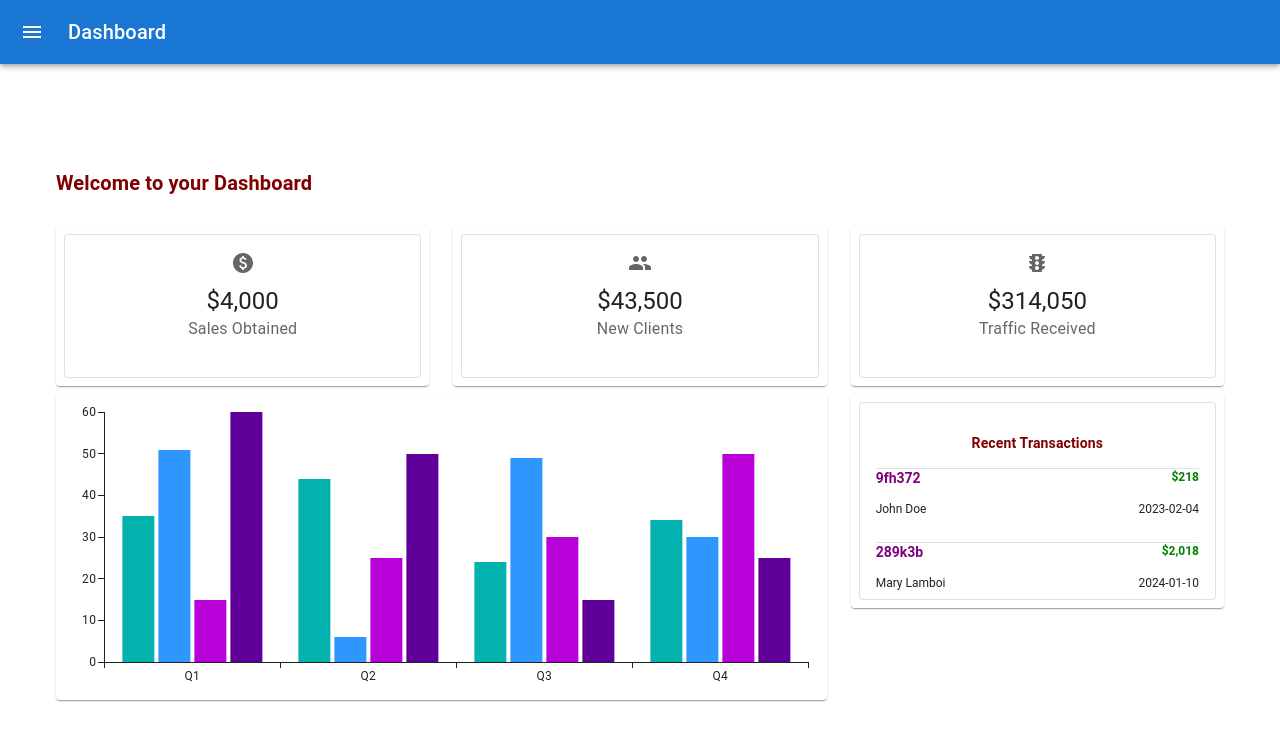
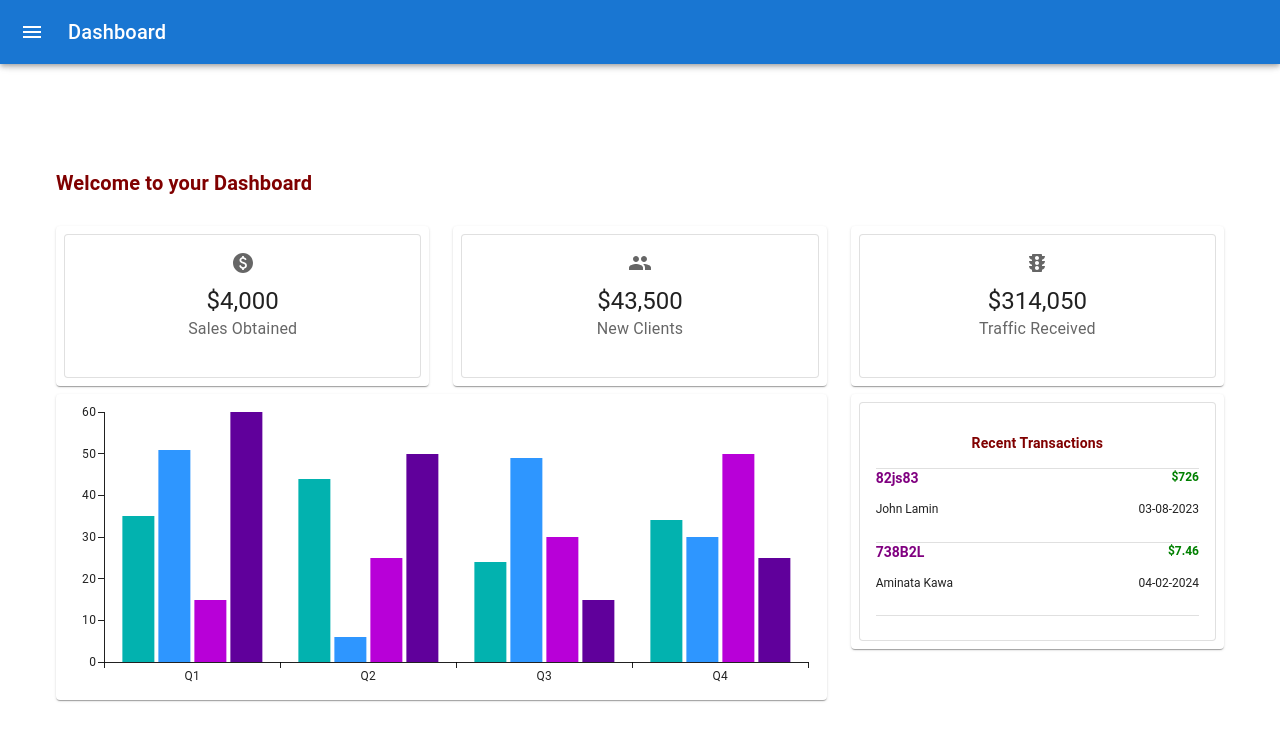
Before and after one commit to Latispq/My-Dashboard, a React (Vite) app: page / in a window 1280 px wide. Shown: the top 740 px of the page. Built offline with nearby package versions, Linux system fonts and the light colour scheme.

Commit message:
added transactions

```diff
--- a/src/components/RecentTransactionsCard.jsx
+++ b/src/components/RecentTransactionsCard.jsx
@@ -3,11 +3,9 @@ import Box from '@mui/material/Box';
 import Card from '@mui/material/Card';
 import CardContent from '@mui/material/CardContent';
 import Typography from '@mui/material/Typography';
-import GroupIcon from '@mui/icons-material/Group';
 import { Divider } from '@mui/material';
-import { green, purple } from '@mui/material/colors';
+import Transactions from './Transactions';
 import { left, right } from '@popperjs/core';
-
 
 const bull = (
   <Box
@@ -18,6 +16,8 @@ const bull = (
   </Box>
 );
 
+
+
 const card = (
   <React.Fragment>
     <CardContent>
@@ -26,18 +26,19 @@ const card = (
       </Typography>
       <Divider />
       <Typography variant="h5" component="div">
-        <span style={{color: purple, fontSize: "14px", fontWeight: "bold", float: left, color: "purple"}}>9fh372</span>
-        <span style={{fontSize: "12px", float: right, fontWeight: "bold", color: "green"}}>$218</span><br/>
-        <span style={{fontSize: "12px", float: left}}>John Doe</span>
-        <span style={{fontSize: "12px", float: right}}>2023-02-04</span>
+        <span style={{color: "purple", fontSize: "14px", fontWeight: "bold", float: left}}>82js83</span>
+        <span style={{fontSize: "12px", float: right, fontWeight: "bold", color: "green"}}>$726</span><br/>
+        <span style={{fontSize: "12px", float: left}}>John Lamin</span>
+        <span style={{fontSize: "12px", float: right}}>03-08-2023</span>
       </Typography><br/><br/>
       <Divider />
       <Typography variant="h5" component="div">
-        <span style={{color: purple, fontSize: "14px", fontWeight: "bold", float: left, color: "purple"}}>289k3b</span>
-        <span style={{fontSize: "12px", float: right, fontWeight: "bold", color: "green"}}>$2,018</span><br/>
-        <span style={{fontSize: "12px", float: left}}>Mary Lamboi</span>
-        <span style={{fontSize: "12px", float: right}}>2024-01-10</span>
-      </Typography>
+        <span style={{color: "purple", fontSize: "14px", fontWeight: "bold", float: left}}>738B2L</span>
+        <span style={{fontSize: "12px", float: right, fontWeight: "bold", color: "green"}}>$7.46</span><br/>
+        <span style={{fontSize: "12px", float: left}}>Aminata Kawa</span>
+        <span style={{fontSize: "12px", float: right}}>04-02-2024</span>
+      </Typography><br/><br/>
+      <Divider />
     </CardContent>
   </React.Fragment>
 );
--- /dev/null
+++ b/src/components/Transactions.jsx
@@ -0,0 +1,18 @@
+import React from 'react'
+import Typography from '@mui/material/Typography';
+import { left, right } from '@popperjs/core';
+import Divider from '@mui/material/Divider';
+
+export default function Transactions({txId, user, date, cost}) {
+  return (
+    <>
+    <Typography variant="h5" component="div">
+        <span style={{color: "purple", fontSize: "14px", fontWeight: "bold", float: left}}>{txId}</span>
+        <span style={{fontSize: "12px", float: right, fontWeight: "bold", color: "green"}}>${cost}</span><br/>
+        <span style={{fontSize: "12px", float: left}}>{user}</span>
+        <span style={{fontSize: "12px", float: right}}>{date}</span>
+      </Typography><br/><br/>
+      <Divider />
+      </>
+  )
+}
```
Also changed, not shown: src/data/mockData.js (added, +50 -0 lines).
